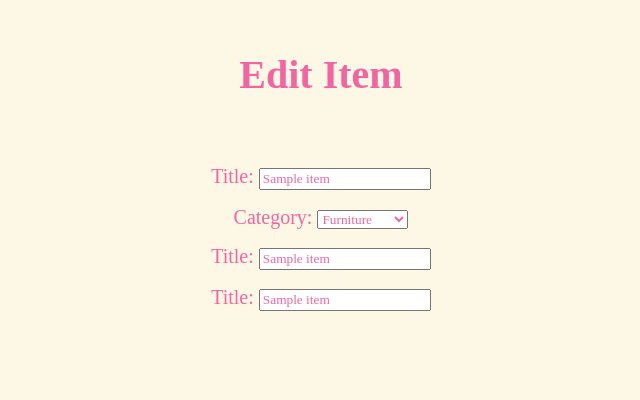
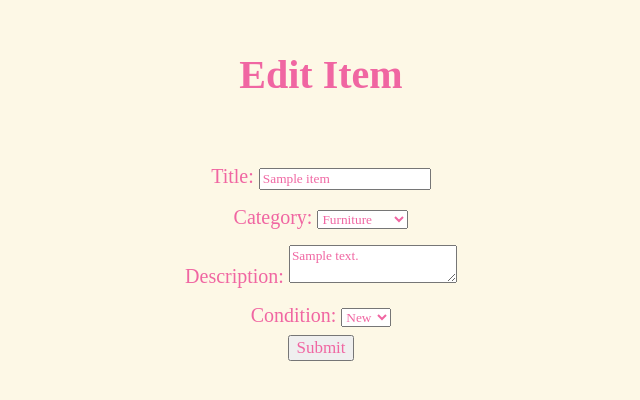
Before and after one commit to shirahei/web-project-g10, a Flask app: template pages/myItems/templates/editItem.html in a window 1280 px wide. Shown: the part 85-485 px from the top of the page, without its empty margins (319-959 px from the left). Run offline with Flask 2, Linux system fonts and the light colour scheme; the template is opened without the code that fills it: most values are stand-ins (such as "Sample title", 1, 10 or a date in 2020).

Commit message:
Add files via upload
final

```diff
--- a/pages/myItems/templates/editItem.html
+++ b/pages/myItems/templates/editItem.html
@@ -2,8 +2,8 @@
 <html lang="en">
 <head>
     {% include('links.html') %}
-    <title>Item Lending</title>
-    <style></style>
+    <title>Edit Item</title>
+    <link rel="stylesheet" href="../../static/css/base.css">
 </head>
 
 
@@ -18,28 +18,34 @@
     <h1 id="title">Edit Item</h1>
     <div class="container">
 
-        <form action="editItem/{{ item.item_id }}" method="post"  class="inner-form-grid">
+        <form action="{{ item.item_id }}" method="post"  class="inner-form-grid">
             <div class="item1">
                 <label>Title:</label>
-                <input type="text" value="{{ item.name }}"/>
+                <input type="text" name="title" value="{{ item.name }}"/>
             </div>
             <div class="item2">
                 <label>Category:</label>
                 <select name="category" id="item_category">
-                    <option value="Furniture" {{ item }}>Furniture</option>
-                    <option value="kitchenware">Kitchenware</option>
-                    <option value="Tools">Tools</option>
-                    <option value="Appliances">Appliances</option>
+                    <option value="Furniture" {% if item.category =='Furniture' %} selected {% endif %}>Furniture</option>
+                    <option value="kitchenware" {% if item.category =='kitchenware' %} selected {% endif %}>Kitchenware</option>
+                    <option value="Tools" {% if item.category =='Tools' %} selected {% endif %}>Tools</option>
+                    <option value="Appliances" {% if item.category =='Appliances' %} selected {% endif %}>Appliances</option>
                 </select>
             </div>
             <div class="item3">
-                <label>Title:</label>
-                <input type="text" value="{{ item.name }}"/>
+                <label>Description:</label>
+                <textarea id="item_description" placeholder="Add your item description.." name="description"
+                          required>{{ item.description }}</textarea>
             </div>
-            <div class="item4">
-                <label>Title:</label>
-                <input type="text" value="{{ item.name }}"/>
+            <div id="item9">
+                <label for="condition">Condition:</label>
+                <select name="condition" id="item_category">
+                    <option value="New" {% if item.condition_status =='New' %} selected {% endif %}>New</option>
+                    <option value="Used" {% if item.condition_status =='Used' %} selected {% endif %}>Used</option>
+                </select>
             </div>
+            <input id="item5" type="submit" value="Submit" class="submitButton">
+
 
         </form>
 
```
